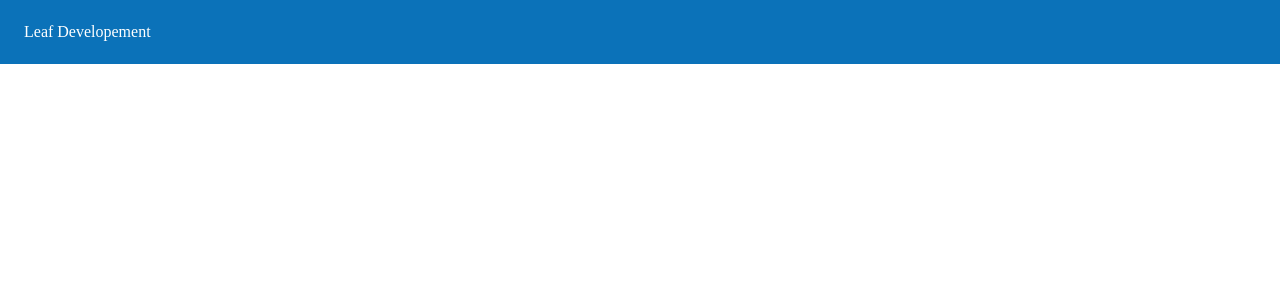
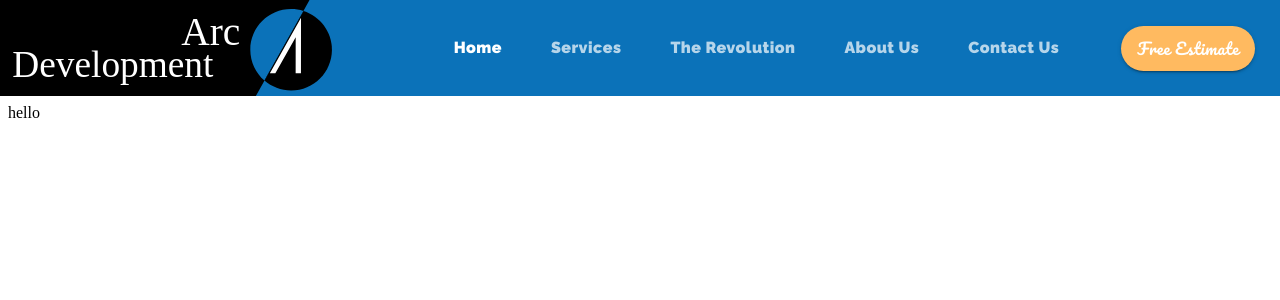
Before and after one commit to MouadLo/mui-website, a React (Create React App) app: page / in a window 1280 px wide. Shown: the top 300 px of the page. Built offline with nearby package versions, Linux system fonts and the light colour scheme.

Commit message:
Styling Header tabs

```diff
--- a/public/index.html
+++ b/public/index.html
@@ -2,21 +2,18 @@
 <html lang="en">
 	<head>
 		<meta charset="utf-8" />
-		<link rel="icon" href="%PUBLIC_URL%/favicon.ico" />
+		<link rel="icon" href="%PUBLIC_URL%/favicon.png" />
 		<meta name="viewport" content="width=device-width, initial-scale=1" />
 		<meta name="theme-color" content="#000000" />
 		<meta
 			name="description"
 			content="Web site created using create-react-app"
 		/>
-		<link rel="apple-touch-icon" href="%PUBLIC_URL%/logo192.png" />
-		<!--
-      manifest.json provides metadata used when your web app is installed on a
-      user's mobile device or desktop. See https://developers.google.com/web/fundamentals/web-app-manifest/
-    -->
-		<link rel="manifest" href="%PUBLIC_URL%/manifest.json" />
+
+		<link rel="preconnect" href="https://fonts.googleapis.com" />
+		<link rel="preconnect" href="https://fonts.gstatic.com" crossorigin />
 		<link
-			href="https://fonts.googleapis.com/css2?family=Roboto:wght@300;400;500;700&display=swap"
+			href="https://fonts.googleapis.com/css?family=Pacifico|Raleway:wght@300;400i;500;700i;800;900|Roboto:wght@300;400;500;700&display=swap"
 			rel="stylesheet"
 		/>
 		<!--
--- a/src/components/ui/Header.js
+++ b/src/components/ui/Header.js
@@ -1,8 +1,9 @@
-import React from 'react';
-import AppBar from '@material-ui/core/AppBar';
-import Toolbar from '@material-ui/core/Toolbar';
-import { Slide } from '@material-ui/core';
+import React, { useState } from 'react';
+import { makeStyles } from '@material-ui/core/styles';
+import { AppBar, Toolbar, Tabs, Tab, Button } from '@material-ui/core';
 import useScrollTrigger from '@material-ui/core/useScrollTrigger';
+
+import logo from '../../assets/logo.svg';
 
 function ElevationScroll(props) {
 	const { children } = props;
@@ -15,14 +16,68 @@ function ElevationScroll(props) {
 		elevation: trigger ? 4 : 0,
 	});
 }
+
+const useStyles = makeStyles((theme) => ({
+	toolbarMargin: {
+		...theme.mixins.toolbar,
+		marginBottom: '2em',
+	},
+	logo: {
+		height: '6em',
+	},
+	tabContainer: {
+		marginLeft: 'auto',
+	},
+	tab: {
+		...theme.typography.tab,
+		minWidth: 10,
+		marginLeft: '25px',
+	},
+	button: {
+		...theme.typography.estimate,
+		borderRadius: '50px',
+		marginLeft: '50px',
+		marginRight: '25px',
+		height: '45px',
+		color: 'white',
+	},
+}));
 export default function Header(props) {
+	const classes = useStyles();
+	const [value, setValue] = useState(0);
+
+	const handleChange = (event, newValue) => {
+		setValue(newValue);
+	};
 	return (
 		<React.Fragment>
 			<ElevationScroll {...props}>
 				<AppBar position="fixed">
-					<Toolbar>Leaf Developement</Toolbar>
+					<Toolbar disableGutters>
+						<img className={classes.logo} src={logo} alt="company logo" />
+						<Tabs
+							value={value}
+							onChange={handleChange}
+							className={classes.tabContainer}
+							indicatorColor="primary"
+						>
+							<Tab className={classes.tab} label="Home" />
+							<Tab className={classes.tab} label="Services" />
+							<Tab className={classes.tab} label="The Revolution" />
+							<Tab className={classes.tab} label="About Us" />
+							<Tab className={classes.tab} label="Contact Us" />
+						</Tabs>
+						<Button
+							className={classes.button}
+							variant="contained"
+							color="secondary"
+						>
+							Free Estimate
+						</Button>
+					</Toolbar>
 				</AppBar>
 			</ElevationScroll>
+			<div className={classes.toolbarMargin} />
 		</React.Fragment>
 	);
 }
--- a/src/components/ui/Theme.js
+++ b/src/components/ui/Theme.js
@@ -1,10 +1,4 @@
-import {
-	createTheme,
-	makeStyles,
-	ThemeProvider,
-} from '@material-ui/core/styles';
-import blue from '@material-ui/core/colors/blue';
-import green from '@material-ui/core/colors/green';
+import { createTheme } from '@material-ui/core/styles';
 
 const leafBlue = '#0B72B9';
 const leafOrange = '#FFBA60';
@@ -22,4 +16,17 @@ export default createTheme({
 			main: `${leafOrange}`,
 		},
 	},
+	typography: {
+		tab: {
+			fontFamily: 'Raleway',
+			textTransform: 'none',
+			fontWeight: 900,
+			fontSize: '1rem',
+		},
+		estimate: {
+			fontFamily: 'Pacifico',
+			fontSize: '1rem',
+			textTransform: 'none',
+		},
+	},
 });
```
Also changed, not shown: public/favicon.png (renamed from src/assets/favicon.png), public/manifest.json (deleted), 1 other file (tests, documents, lock files or other folders).
